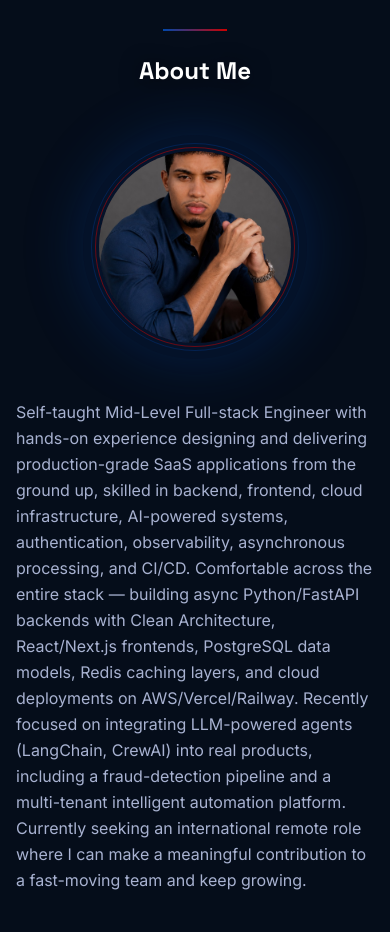
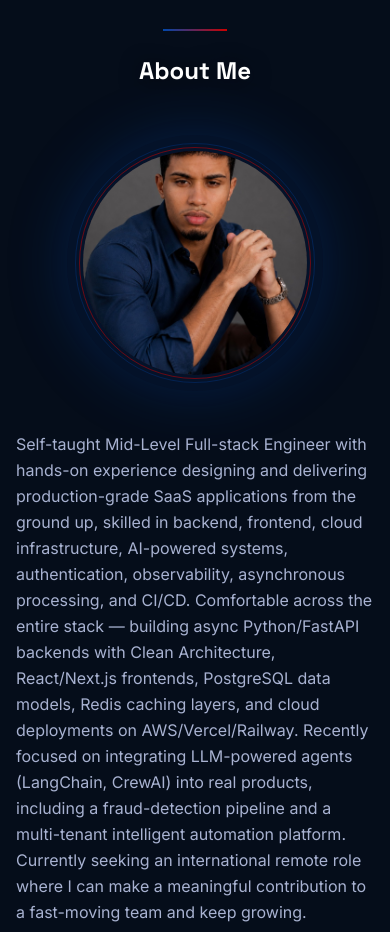
Before and after one commit to ViChagas07/Portfolio-Resume, a Next.js app: page /en in a window 390 px wide. Shown: the part 960-1892 px from the top of the page. Built offline with nearby package versions, Linux system fonts and the light colour scheme.

Commit message:
style: further enlarge About photo to 256px mobile / 288px desktop — fix hair crop

```diff
--- a/components/sections/About.tsx
+++ b/components/sections/About.tsx
@@ -28,7 +28,7 @@ export function About() {
       <div className="flex flex-col gap-10 md:flex-row md:gap-16">
         {/* Left: decorative monogram */}
         <div className="flex-shrink-0" aria-hidden="true">
-          <div className="relative mx-auto flex h-56 w-56 items-center justify-center md:h-64 md:w-64">
+          <div className="relative mx-auto flex h-64 w-64 items-center justify-center md:h-72 md:w-72">
             {/* Glowing blue circle */}
             <div className="absolute inset-0 rounded-full bg-[var(--color-blue)]/10 shadow-[0_0_60px_var(--color-blue-glow)]" />
             {/* Outer ring */}
@@ -38,12 +38,12 @@ export function About() {
             {/* Inner red accent */}
             <div className="absolute inset-4 rounded-full border border-dashed border-[var(--color-red)]/20" />
             {/* Profile photo */}
-            <span className="relative flex h-48 w-48 items-center justify-center overflow-hidden rounded-full md:h-56 md:w-56">
+            <span className="relative flex h-56 w-56 items-center justify-center overflow-hidden rounded-full md:h-64 md:w-64">
               <Image
                 src="/about-profile.png"
                 alt="Alisson Davi"
                 fill
-                sizes="(max-width: 768px) 192px, 224px"
+                sizes="(max-width: 768px) 224px, 256px"
                 className="object-cover"
               />
             </span>
```
